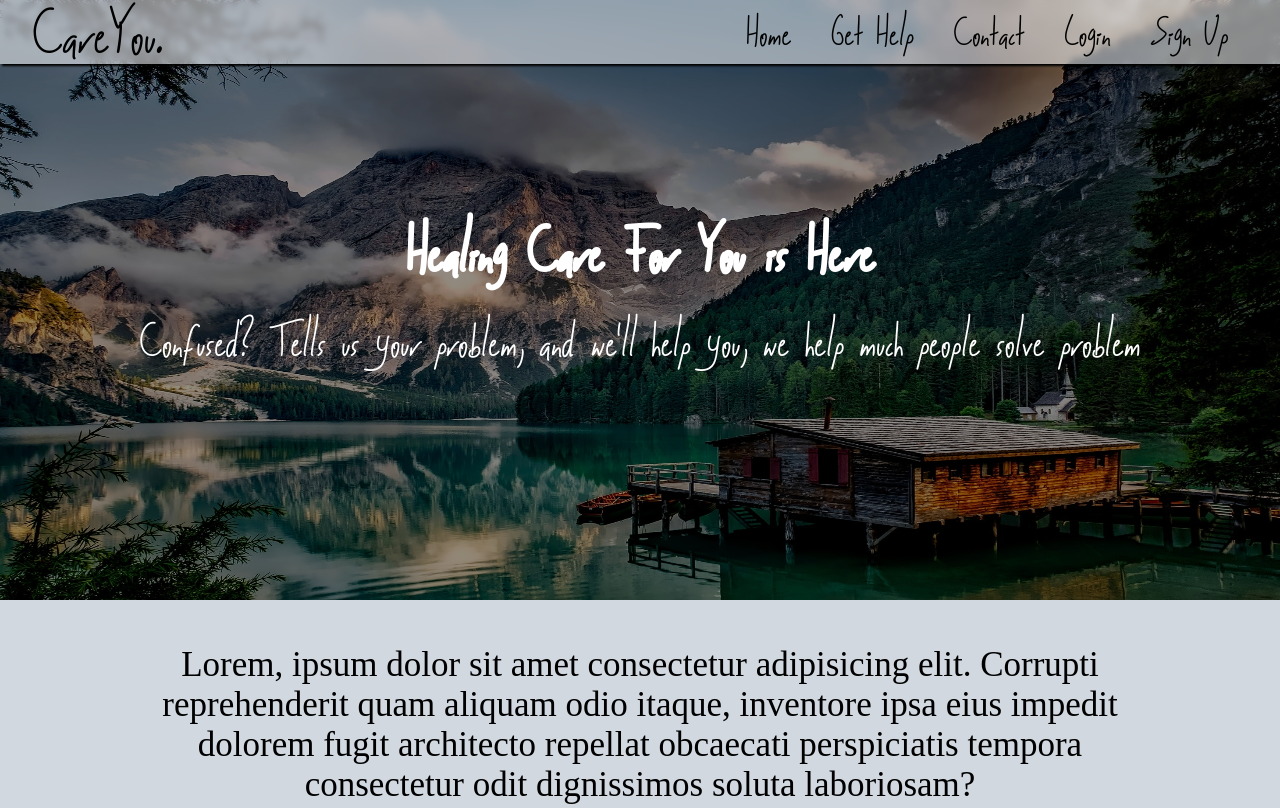
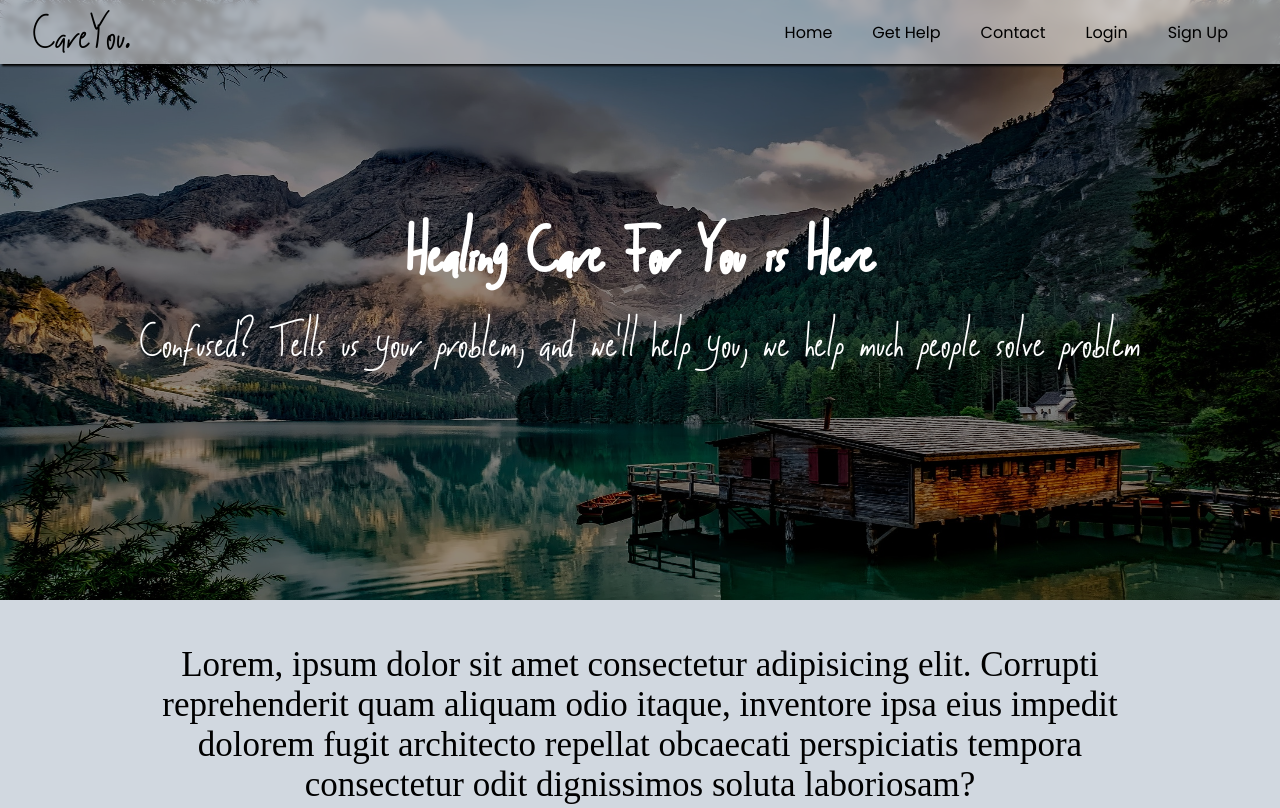
Before and after one commit to cloudynn/CareYou, a plain HTML site: page index.html in a window 1280 px wide. Shown: the top 808 px of the page. Drawn offline with Linux system fonts and the light colour scheme.

Commit message:
changed the font

```diff
--- a/style.css
+++ b/style.css
@@ -22,6 +22,11 @@
 @font-face {
   font-family: CaviarDreams;
   src: url(font/CaviarDreams.ttf);
+}
+
+@font-face {
+  font-family: Poppins;
+  src: url(font/Poppins-Regular.ttf);
 }
 /* End font */
 * {
@@ -60,7 +65,7 @@
 }
 
 .logo a {
-  font-size: 80px;
+  font-size: 60px;
   font-family: Jakobs-handwriting;
   color: black;
   border-radius: 8px;
@@ -106,13 +111,10 @@ li {
 
 li a {
   background-color: transparent;
-  padding-top: 0;
-  padding-bottom: 0;
-  padding-right: 20px;
-  padding-left: 20px;
+  padding: 0 20px 0 20px;
   border-radius: 4px;
-  font-size: 50px;
-  font-family: Jakobs-handwriting;
+  font-size: 16px;
+  font-family: Poppins, sans-serif;
   color: black;
   font-weight: 400;
   transition: 0.4s;
@@ -121,13 +123,7 @@ li a {
 li a:hover {
   background-color: rgba(0, 0, 0, 0.377);
   color: white;
-  padding-top: 0;
-  padding-bottom: 0;
-  padding-right: 20px;
-  padding-left: 20px;
-  border-radius: 4px;
-  font-size: 50px;
-  font-family: Jakobs-handwriting;
+  padding: 10px 20px 10px 20px;
   transition-property: background-color color;
   transition-duration: 0.4s;
   transition-timing-function: ease-in;
```
Also changed, not shown: index.html (+0 -2 lines), font/Poppins-Regular.ttf (added).
